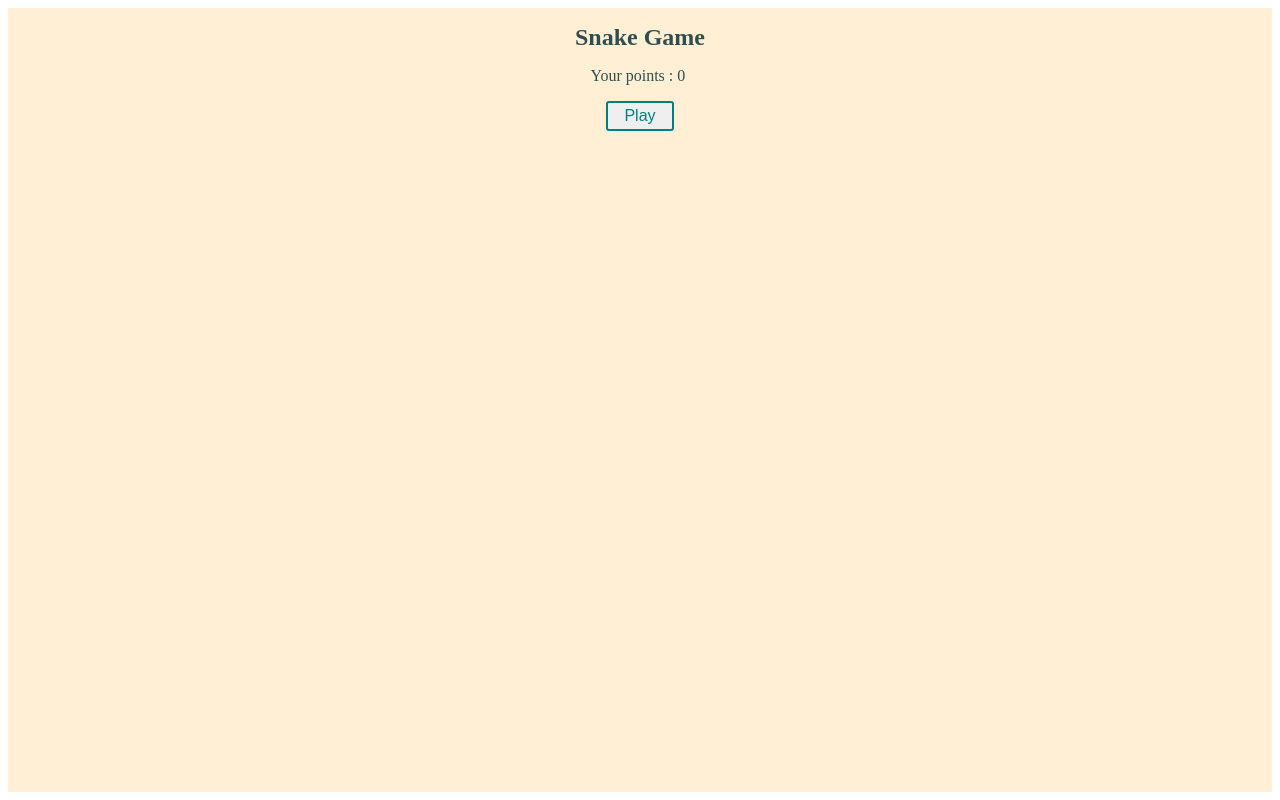
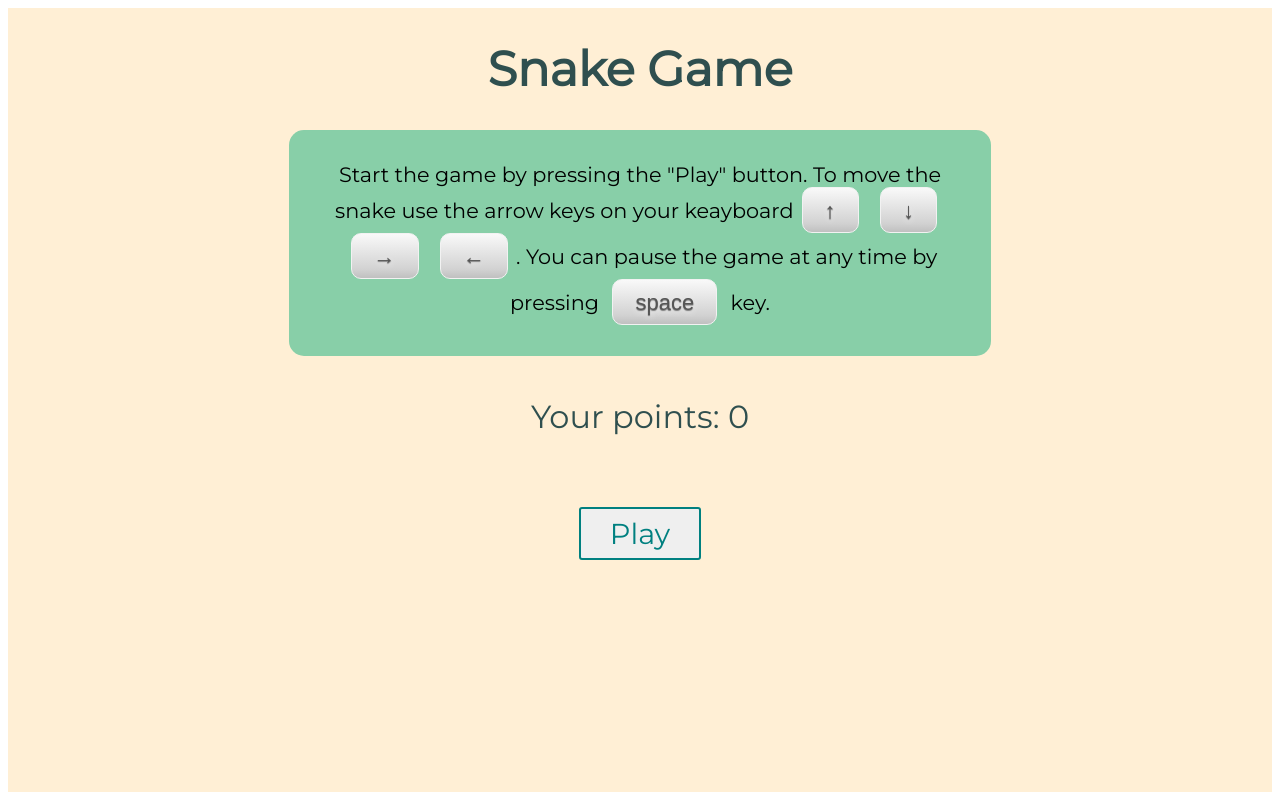
Before and after one commit to MartinPetrakiev/JS, a React (Create React App) app in the folder snake-game/: page / in a window 1280 px wide. Built offline with nearby package versions, Linux system fonts and the light colour scheme.

Commit message:
bug fix out of bounds; paus game added; instructions text

```diff
--- a/snake-game/src/App.css
+++ b/snake-game/src/App.css
@@ -1,3 +1,9 @@
+@import url('https://fonts.googleapis.com/css2?family=Montserrat&display=swap');
+
+* {
+  font-family: 'Montserrat', sans-serif;
+}
+
 .app {
   position: relative;
 	display: flex;
@@ -9,36 +15,39 @@
 }
 
 .title {
-  font-size: 1.5em;
+  font-size: 3em;
   text-align: center;
   color: darkslategrey;
 }
 
 .box {
   display: flex;
+  align-items: center;
+  flex-direction: column;
 }
 
 .content {
-  font-size: 1em;
+  font-size: 2em;
+  padding: 1.3em;
   text-align: center;
   color: darkslategrey;
 }
 
 .wrapper {
   position: relative;
-  height: 480px;
-  width: 480px;
+  padding: 16px 16px;
+  height: 640px;
+  width: 640px;
   background: darkslategrey;
 }
 
 .button {
   color: teal;
-  font-size: 1em;
+  font-size: 1.8em;
   margin: 1em;
   padding: 0.25em 1em;
   border: 2px solid teal;
   border-radius: 3px;
-  float: right;
 }
 
 .food-item {
@@ -57,3 +66,34 @@
 	background: mediumseagreen;
   z-index: 2;
 }
+
+.instructions {
+  font-size: 1.3em;
+  padding: 1.5em;
+  text-align: center;
+  width: 640px;
+  background-color: rgb(136, 207, 168);
+  border-radius: 15px;
+}
+
+.key-symbol {
+  box-sizing: border-box;
+  line-height: 0.1em;
+  padding: 1em;
+  font-size: 22px;
+  text-align: center;
+  color: #555;
+  cursor: pointer;
+  margin: 0 8px;
+  height: 1.5em;
+  border-color: #f2f2f2;
+  border-style: solid;
+  text-shadow: 0 0.5px 1px #777, 0 2px 6px #f2f2f2;
+  border-width: 1px;
+  border-radius: 10px;
+  background: -webkit-linear-gradient(top, #f9f9f9 0%, #D2D2D2 80%, #c0c0c0 100%);
+  font-family: sans-serif;
+  display: inline-block;
+  transition: box-shadow 0.3s ease, transform 0.15s ease;
+  box-shadow: 0 0 1px #888,0 1px 0 #fff, 0 6px 0 #C0C0C0, 0 8px 17px rgba(#444, 0.4), 2px 1px 4px rgba(#444, 0.25), -2px 1px 4px rgba(#444, 0.25), 0 9px 16px rgba(#444, 0.1);
+}
--- a/snake-game/src/App.js
+++ b/snake-game/src/App.js
@@ -1,23 +1,31 @@
 import { useState, useEffect } from "react";
-import Snake from './components/Snake';
-import Food from './components/Food';
+import Snake from "./components/Snake";
+import Food from "./components/Food";
 import "./App.css";
-import { getRandomCoordinates, moveSnake, checkCollision } from './gameLogic';
+import { getRandomCoordinates, moveSnake, checkCollision } from "./gameLogic";
 
 function App() {
-  const [snakeDots, setSnakeDots] = useState([[0, 0], [0, 2], [0, 4], [0, 6]]);
+  const [snakeDots, setSnakeDots] = useState([
+    [2, 2],
+    [2, 4],
+    [2, 6],
+    [2, 8],
+  ]);
   const [foodDot, setFoodDot] = useState(getRandomCoordinates());
-  const [direction, setDirection] = useState('RIGHT');
+  const [direction, setDirection] = useState("RIGHT");
   const [alive, setAlive] = useState(false);
   const [speed, setSpeed] = useState(300);
-  const [startButtonName, setStartButtonName] = useState('Play');
+  const [startButtonName, setStartButtonName] = useState("Play");
   const [point, setPoint] = useState(0);
+  const [isPaused, setIsPaused] = useState(true);
 
   useEffect(() => {
     document.onkeydown = onKeyDown;
     const run = setInterval(() => {
+      if (!isPaused) {
         moveSnake(alive, direction, snakeDots, setSnakeDots);
         checkCollision(
+          {
             direction,
             snakeDots,
             setSnakeDots,
@@ -26,9 +34,11 @@ function App() {
             speed,
             setSpeed,
             point,
-        setPoint,
+            setPoint
+          },
           onGameOver
         );
+      }
     }, speed);
     return () => clearInterval(run);
   });
@@ -36,16 +46,19 @@ function App() {
   function onKeyDown(e) {
     switch (e.keyCode) {
       case 38:
-				setDirection('UP');
+        !isPaused && setDirection("UP");
         break;
       case 40:
-				setDirection('DOWN');
+        !isPaused && setDirection("DOWN");
         break;
       case 37:
-				setDirection('LEFT');
+        !isPaused && setDirection("LEFT");
         break;
       case 39:
-				setDirection('RIGHT');
+        !isPaused && setDirection("RIGHT");
+        break;
+      case 32:
+        !isPaused ? setIsPaused(true) : setIsPaused(false);
         break;
       default:
         break;
@@ -54,16 +67,22 @@ function App() {
 
   function onGameOver() {
     setAlive(false);
-    setSnakeDots([[0, 0], [0, 2], [0, 4], [0, 6]]);
+    setSnakeDots([
+      [2, 2],
+      [2, 4],
+      [2, 6],
+      [2, 8],
+    ]);
     setFoodDot([10, 10]);
-    setDirection('RIGHT');
+    setDirection("RIGHT");
   }
 
   function rePlay() {
-		setDirection('RIGHT');
-		setStartButtonName('Play again');
+    setDirection("RIGHT");
+    setStartButtonName("Play again");
     setPoint(0);
     setAlive(true);
+    setIsPaused(false);
   }
 
   return (
@@ -82,12 +101,21 @@ function App() {
         </div>
       ) : (
         <div>
+          <div className="instructions">
+            Start the game by pressing the "Play" button. To move the snake use
+            the arrow keys on your keayboard
+            <span className="key-symbol">↑</span>{" "}
+            <span className="key-symbol">↓</span>{" "}
+            <span className="key-symbol">→</span>{" "}
+            <span className="key-symbol">←</span>. You can pause the game at any
+            time by pressing <span className="key-symbol">space</span> key.
+          </div>
           <div className="box">
-            <span className="content">Your points : {point}</span>
-          </div>
+            <span className="content">Your points: {point}</span>
             <button className="button" onClick={rePlay}>
               {startButtonName}
             </button>
+          </div>
         </div>
       )}
     </div>
--- a/snake-game/src/gameLogic.js
+++ b/snake-game/src/gameLogic.js
@@ -1,11 +1,11 @@
-const BOARD_MIN = 0
-const BOARD_MAX = 30
+const BOARD_MIN = 0;
+const BOARD_MAX = 40;
 
 export const getRandomCoordinates = () => {
-	let min = 1;
-	let max = 28;
-	let x = Math.floor((Math.random() * (max - min + 1) + min) / 2) * 2;
-	let y = Math.floor((Math.random() * (max - min + 1) + min) / 2) * 2;
+  let min = 1;
+  let max = 38;
+  let x = Math.floor((Math.random() * (max - min + 1) + min) / 2) * 2;
+  let y = Math.floor((Math.random() * (max - min + 1) + min) / 2) * 2;
   return [x, y];
 };
 
@@ -37,73 +37,47 @@ export const moveSnake = (state, direction, snakeDots, setSnakeDots) => {
 };
 
 export const checkCollision = (
-  direction,
-  snakeDots,
-  setSnakeDots,
-  foodDot,
-  setFoodDot,
-  speed,
-  setSpeed,
-  point,
-  setPoint,
-  onGameOver
+  gameParams, onGameOver
 ) => {
-  let head = snakeDots[snakeDots.length - 1];
-  let food = foodDot;
+  let currentHead = gameParams.snakeDots[gameParams.snakeDots.length - 1];
 
-  checkIfEat(
-    direction,
-    snakeDots,
-    setSnakeDots,
-    food,
-    setFoodDot,
-    speed,
-    setSpeed,
-    point,
-    setPoint
-  );
-
-  checkIfOutOfBorders(snakeDots, onGameOver);
-  checkIfCollapsed(snakeDots, head, onGameOver);
+  checkIfEat(gameParams);
+  checkIfOutOfBorders(gameParams, onGameOver);
+  checkIfCollapsed(gameParams, currentHead, onGameOver);
 };
 
-function checkIfEat(
-  direction,
-  snakeDots,
-  setSnakeDots,
-  food,
-  setFoodDot,
-  speed,
-  setSpeed,
-  point,
-  setPoint
-) {
-  let head = snakeDots[snakeDots.length - 1];
+function checkIfEat(gameParams) {
+  let head = gameParams.snakeDots[gameParams.snakeDots.length - 1];
 
-  if (head[0] === food[0] && head[1] === food[1]) {
-    setFoodDot(getRandomCoordinates());
-    enlargeSnake(direction, snakeDots, setSnakeDots);
-    increaseSpeed(speed, setSpeed);
-    setPoint(point + 10);
+  if (head[0] === gameParams.foodDot[0] && head[1] === gameParams.foodDot[1]) {
+    gameParams.setFoodDot(getRandomCoordinates());
+    enlargeSnake(gameParams);
+    increaseSpeed(gameParams);
+    gameParams.setPoint(gameParams.point + 10);
   }
 }
 
-const checkIfOutOfBorders = (snakeDots, onGameOver) => {
-  let head = snakeDots[snakeDots.length - 1];
-  if (head[0] === BOARD_MAX || head[1] === BOARD_MAX || head[0] < BOARD_MIN || head[1] < BOARD_MIN) {
+function checkIfOutOfBorders(gameParams, onGameOver) {
+  let head = gameParams.snakeDots[gameParams.snakeDots.length - 1];
+  if (
+    head[0] ===  BOARD_MAX ||
+    head[1] ===  BOARD_MAX ||
+    head[0] <= BOARD_MIN ||
+    head[1] <= BOARD_MIN
+  ) {
     onGameOver();
   }
-};
+}
 
-const checkIfCollapsed = (snakeDots, head, onGameOver,) => {
-  let snake = [...snakeDots];
+function checkIfCollapsed(gameParams, head, onGameOver) {
+  let snake = [...gameParams.snakeDots];
   snake.pop();
   snake.forEach((dot, index) => {
     if (head[0] === dot[0] && head[1] === dot[1]) {
       onGameOver();
     }
   });
-};
+}
 
 function increaseSpeed(speed, setSpeed) {
   if (speed > 10) {
@@ -111,9 +85,9 @@ function increaseSpeed(speed, setSpeed) {
   }
 }
 
-function enlargeSnake(direction, snakeDots, setSnakeDots) {
-  let newDot = snakeDots[snakeDots.length - 1];
-  switch (direction) {
+function enlargeSnake(gameParams) {
+  let newDot = gameParams.snakeDots[gameParams.snakeDots.length - 1];
+  switch (gameParams.direction) {
     case "RIGHT":
       newDot = [newDot[0], newDot[1] + 2];
       break;
@@ -129,6 +103,6 @@ function enlargeSnake(direction, snakeDots, setSnakeDots) {
     default:
       break;
   }
-  let newSnake = [newDot, ...snakeDots];
-  setSnakeDots(newSnake);
+  let newSnake = [newDot, ...gameParams.snakeDots];
+  gameParams.setSnakeDots(newSnake);
 }
```
Lines whose indentation alone changed are shown as unchanged.
